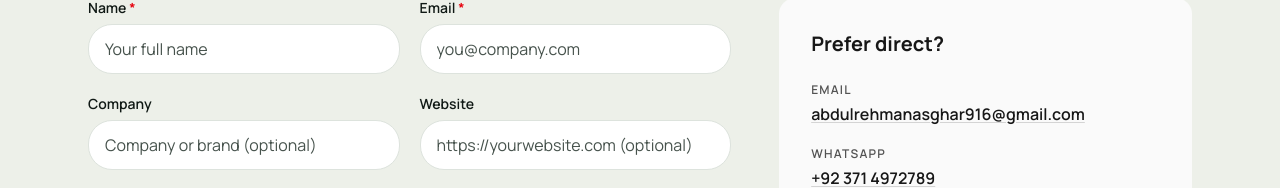
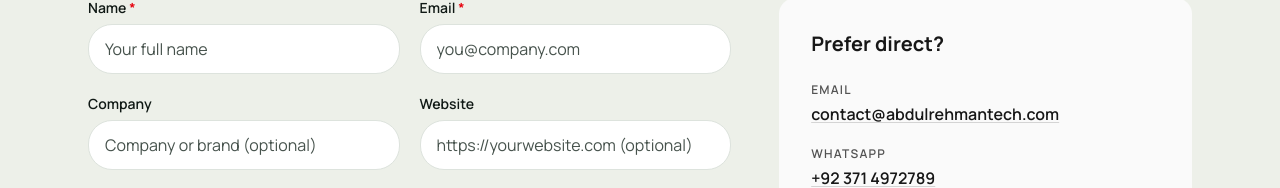
Before and after one commit to bodycartoon0111-netizen/abdul-rehman-portfolio, a Next.js app: page /contact in a window 1280 px wide. Shown: the part 612-800 px from the top of the page. Built offline with nearby package versions, Linux system fonts and the light colour scheme; no server answers.

Commit message:
Replace old Gmail with contact@abdulrehmantech.com in app/contact/page.tsx

```diff
--- a/app/contact/page.tsx
+++ b/app/contact/page.tsx
@@ -70,10 +70,10 @@ export default function ContactPage() {
               <li>
                 <p className="text-xs font-semibold uppercase tracking-widest text-neutral-600">Email</p>
                 <a
-                  href="mailto:abdulrehmanasghar916@gmail.com"
+                  href="mailto:contact@abdulrehmantech.com"
                   className="mt-1 block break-all font-semibold text-neutral-900 underline decoration-neutral-300 underline-offset-2 transition hover:decoration-neutral-900"
                 >
-                  abdulrehmanasghar916@gmail.com
+                  contact@abdulrehmantech.com
                 </a>
               </li>
               <li>
```
